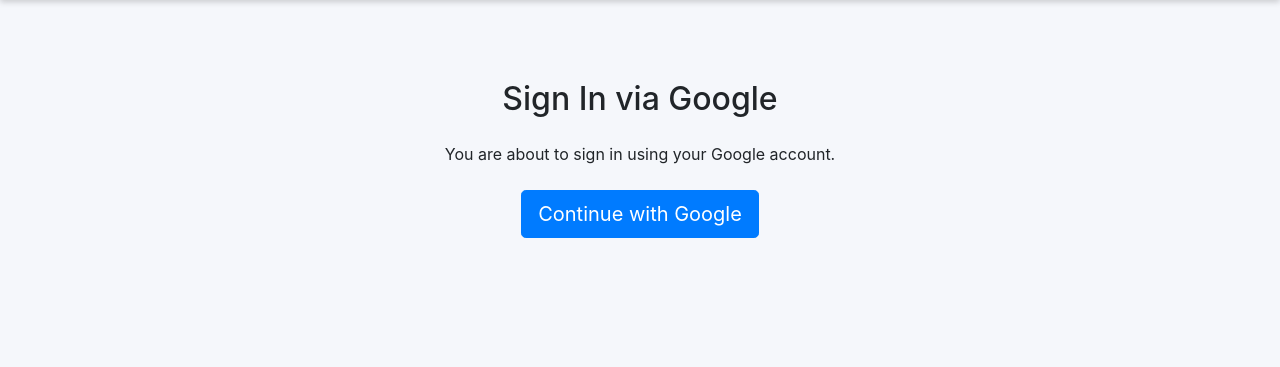
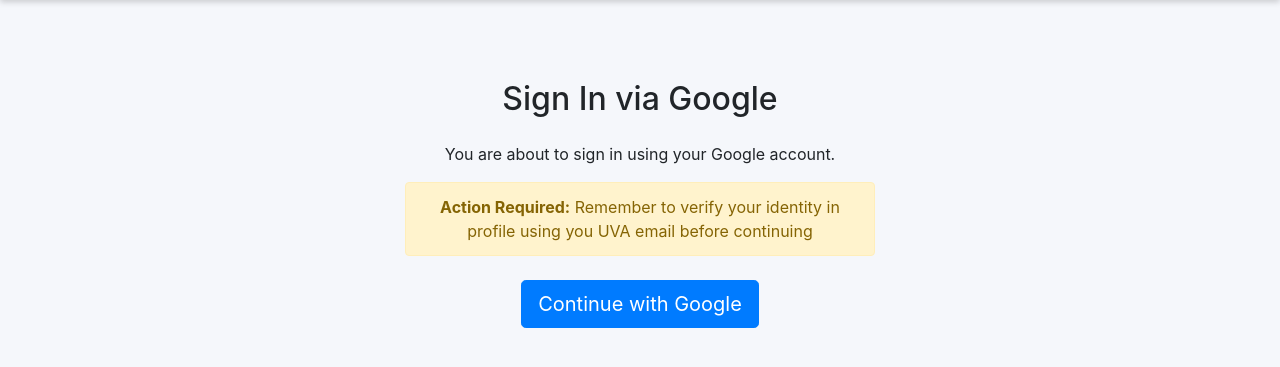
Before and after one commit to yueeez-c/Hoos-mart, a Django app: page /accounts/google/login/ in a window 1280 px wide. Shown: the part 56-423 px from the top of the page. Run offline with Django 5.2, Linux system fonts and the light colour scheme; some libraries are stand-ins or nearby versions.

Commit message:
Added to reminder to verify in Google login page

```diff
--- a/templates/socialaccount/login.html
+++ b/templates/socialaccount/login.html
@@ -9,6 +9,11 @@
         You are about to sign in using your Google account.
     </p>
 
+
+    <div class="alert alert-warning text-center" role="alert">
+        <strong>Action Required:</strong> Remember to verify your identity in profile using you UVA email before continuing
+    </div>
+
     <div class="d-flex justify-content-center mt-4">
         <form method="post" action="{% provider_login_url 'google' %}">
             {% csrf_token %}
```
